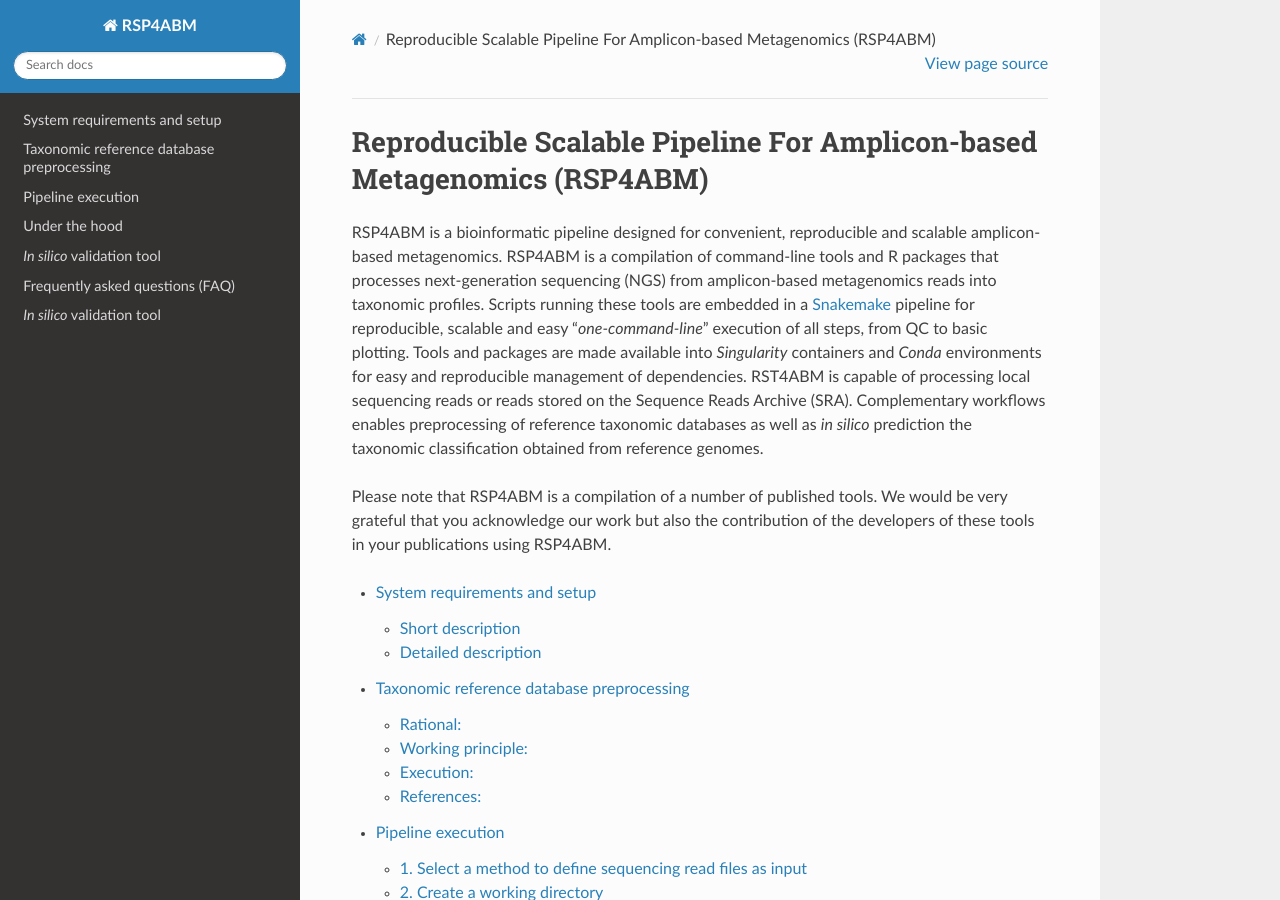
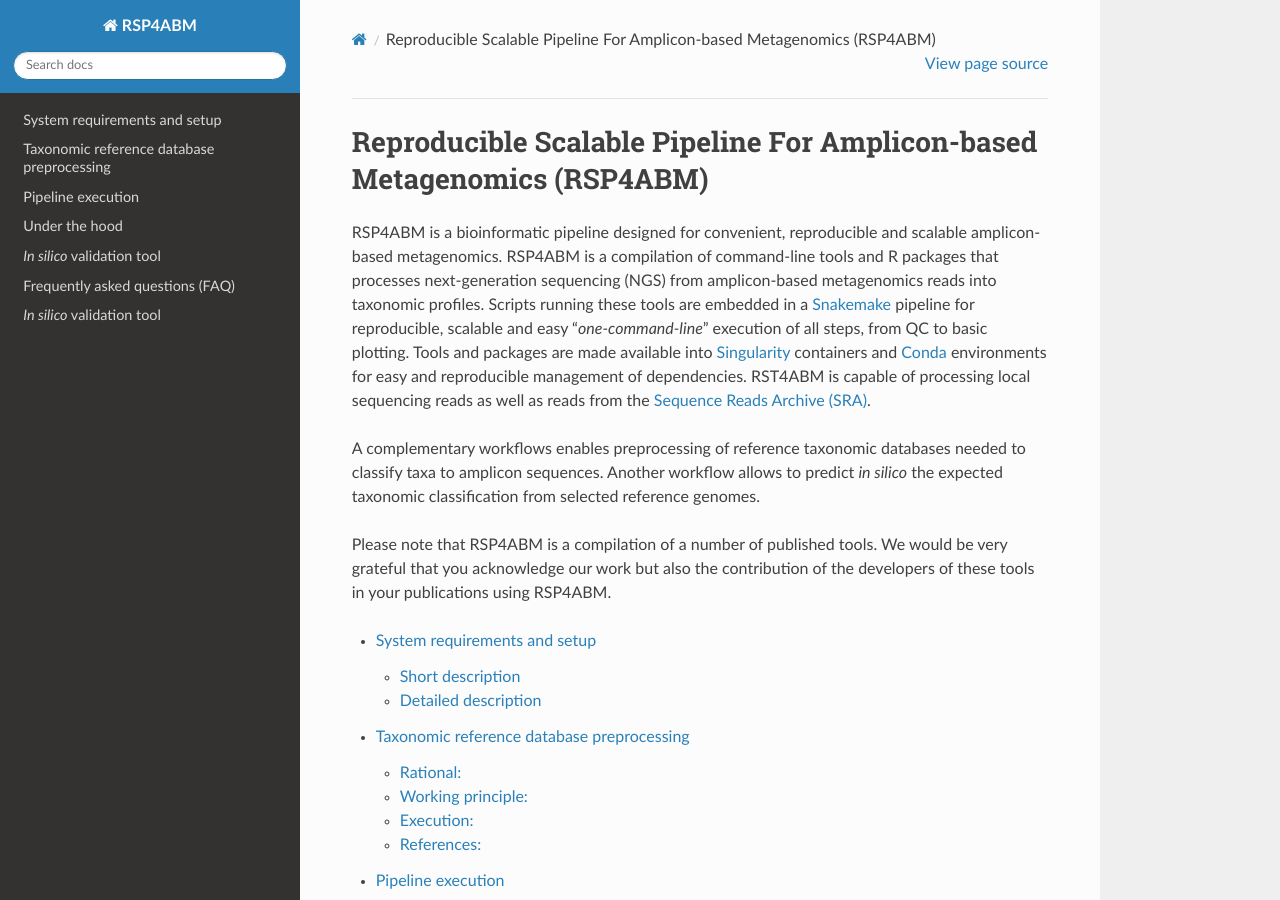
Before and after one commit to metagenlab/zAMP, a Sphinx documentation site: the page built from docs/index.rst, in a window 1280 px wide and 900 px high. Built offline with Sphinx 7.4.7 and the Read the Docs theme 2.0.0, drawn with Linux system fonts in a browser that asks for light colours.

Commit message:
WIP text doc

```diff
--- a/docs/index.rst
+++ b/docs/index.rst
@@ -6,8 +6,9 @@
 Reproducible Scalable Pipeline For Amplicon-based Metagenomics (RSP4ABM)
 ===============================================================================
 
-RSP4ABM is a bioinformatic pipeline designed for convenient, reproducible and scalable amplicon-based metagenomics. RSP4ABM is a compilation of command-line tools and R packages that processes next-generation sequencing (NGS) from amplicon-based metagenomics reads into taxonomic profiles. Scripts running these tools are embedded in a `Snakemake <https://snakemake.readthedocs.io/en/stable/>`_ pipeline for reproducible, scalable and easy "*one-command-line*" execution of all steps, from QC to basic plotting. Tools and packages are made available into *Singularity* containers and *Conda* environments for easy and reproducible management of dependencies. RST4ABM is capable of processing local sequencing reads or reads stored on the Sequence Reads Archive (SRA). Complementary workflows enables preprocessing of reference taxonomic databases as well as *in silico* prediction the taxonomic classification obtained from reference genomes.
+RSP4ABM is a bioinformatic pipeline designed for convenient, reproducible and scalable amplicon-based metagenomics. RSP4ABM is a compilation of command-line tools and R packages that processes next-generation sequencing (NGS) from amplicon-based metagenomics reads into taxonomic profiles. Scripts running these tools are embedded in a `Snakemake <https://snakemake.readthedocs.io/en/stable/>`_ pipeline for reproducible, scalable and easy "*one-command-line*" execution of all steps, from QC to basic plotting. Tools and packages are made available into `Singularity <https://sylabs.io/guides/latest/user-guide/>`_ containers and `Conda <https://docs.conda.io/en/latest/>`_ environments for easy and reproducible management of dependencies. RST4ABM is capable of processing local sequencing reads as well as reads from the `Sequence Reads Archive (SRA) <https://www.ncbi.nlm.nih.gov/sra>`_.
 
+A complementary workflows enables preprocessing of reference taxonomic databases needed to classify taxa to amplicon sequences. Another workflow allows to predict *in silico* the expected taxonomic classification from selected reference genomes.
 
 Please note that RSP4ABM is a compilation of a number of published tools. We would be very grateful that you acknowledge our work but also the contribution of the developers of these tools in your publications using RSP4ABM.
 
```
Also changed, not shown: docs/pages/setup.rst (+8 -3 lines), 8 other files.
